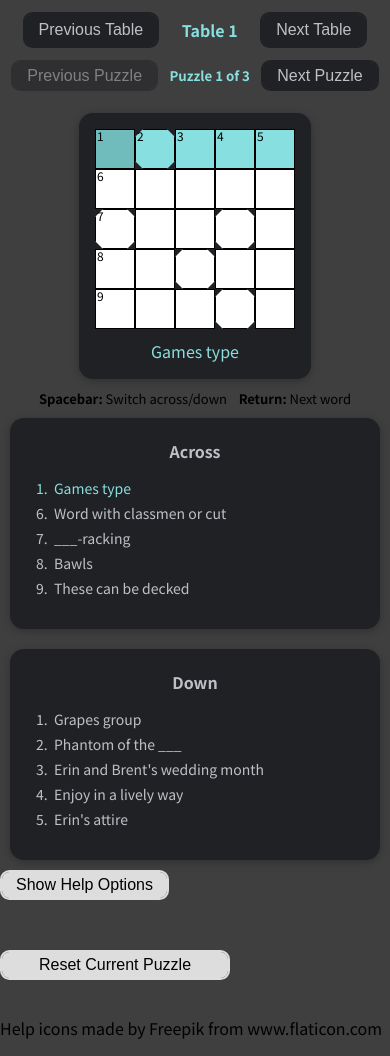
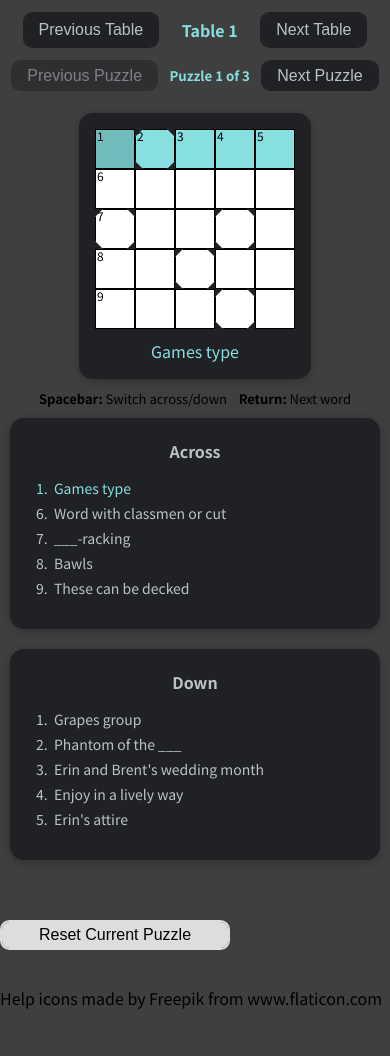
Before and after one commit to bka04/wedding, a React (Create React App) app: page / in a window 390 px wide. After the commit the page ends 1026 px from the top, so only its background shows below. Built offline with nearby package versions, Linux system fonts and the light colour scheme.

Commit message:
Hide help button on smaller screens due to issues with mobile

```diff
--- a/src/components/crosswords/CrosswordPowerUps.css
+++ b/src/components/crosswords/CrosswordPowerUps.css
@@ -1,3 +1,9 @@
+@media (max-width: 1000px) {
+  .helpBtn {
+    display: none;
+  }
+}
+
 .crosswordPowerUps {
   display: flex;
   justify-content: space-around;
--- a/src/components/crosswords/CrosswordPowerUps.js
+++ b/src/components/crosswords/CrosswordPowerUps.js
@@ -21,7 +21,7 @@ const CrosswordPowerUps = (props) => {
 
   return (
     <Fragment>
-      <Button className="resetBtn" onClick={toggleAssistance}>
+      <Button className="resetBtn helpBtn" onClick={toggleAssistance}>
         {showAssistance ? "Hide Help Options" : "Show Help Options"}
       </Button>
       { showAssistance ? <PowerUps onClick={props.onClick}></PowerUps> : null}
```
